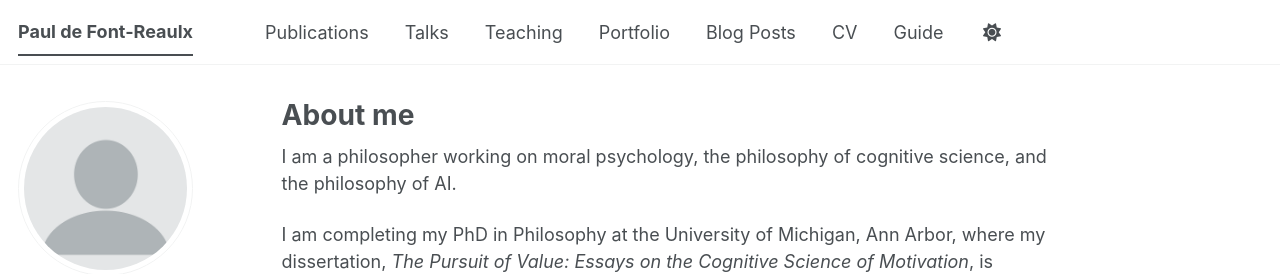
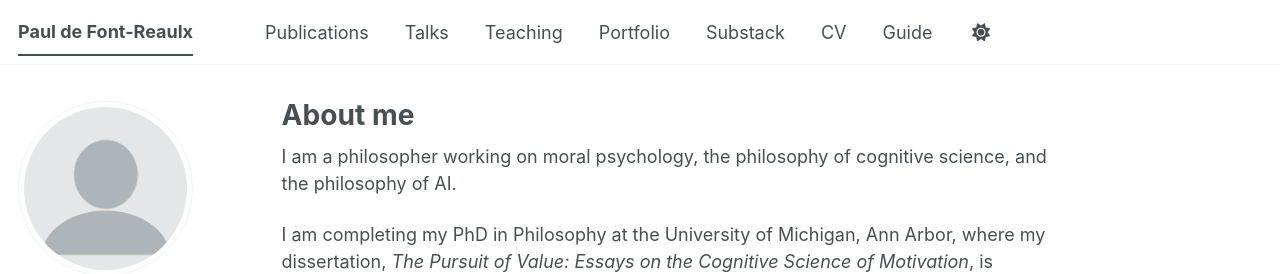
Before and after one commit to pauldfr/pauldfr.github.io, a Jekyll site: the page built from _pages/about.md, in a window 1280 px wide. Shown: the top 274 px of the page. Built offline with Jekyll 4.4.1, drawn with Linux system fonts in a browser that asks for light colours; a style sheet for code colours, icons or effects is not loaded.

Commit message:
Replace Blog Posts nav item with external Substack link
Co-Authored-By: Claude Fable 5 <noreply@anthropic.com>

```diff
--- a/_data/navigation.yml
+++ b/_data/navigation.yml
@@ -20,8 +20,8 @@ main:
   - title: "Portfolio"
     url: /portfolio/
 
-  - title: "Blog Posts"
-    url: /year-archive/
+  - title: "Substack"
+    url: https://substack.com/@pauldfr
 
   - title: "CV"
     url: /cv/
```
